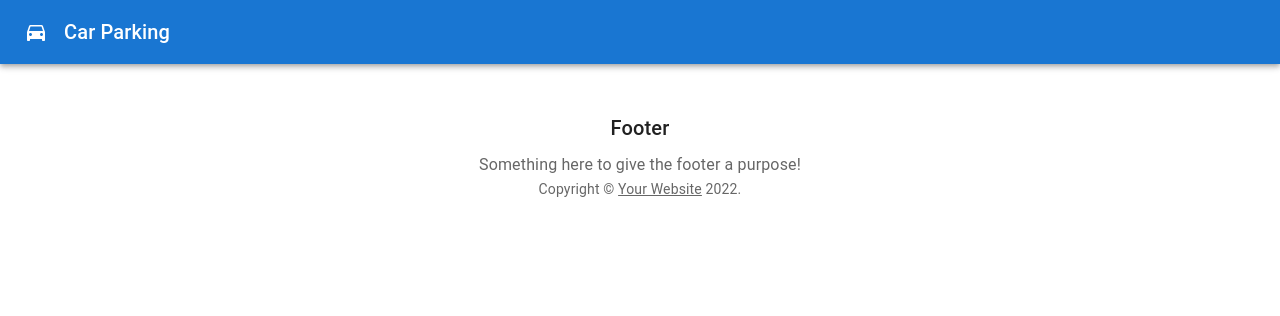
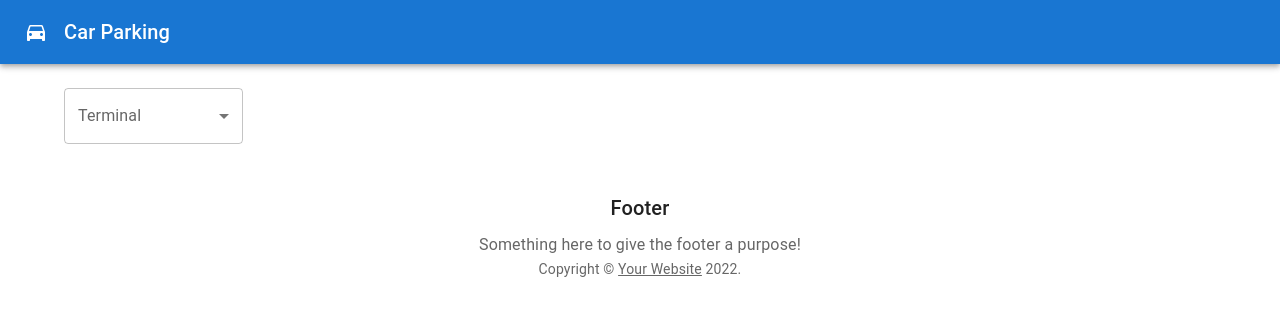
Before and after one commit to edrsn27/parkingv2, a Next.js app: page / in a window 1280 px wide. Shown: the top 316 px of the page. Built offline with nearby package versions, Linux system fonts and the light colour scheme.

Commit message:
terninal

```diff
--- /dev/null
+++ b/components/Terminal/Index.js
@@ -0,0 +1,41 @@
+import * as React from "react";
+import Box from "@mui/material/Box";
+import InputLabel from "@mui/material/InputLabel";
+import MenuItem from "@mui/material/MenuItem";
+import FormControl from "@mui/material/FormControl";
+import Select, { SelectChangeEvent } from "@mui/material/Select";
+
+export default function BasicSelect(props) {
+  const { terminals, setSelectedTerminal } = props;
+  const [input, setInput] = React.useState("");
+  const handleChange = (event) => {
+    setInput(event.target.value);
+    let obj = terminals.find((item) => item.name === event.target.value);
+
+    setSelectedTerminal(obj);
+
+  };
+  return (
+    <Box sx={{ minWidth: 120 }}>
+      <FormControl fullWidth>
+        <InputLabel id="demo-simple-select-label">Terminal</InputLabel>
+        <Select
+          labelId="demo-simple-select-label"
+          id="demo-simple-select"
+          value={input}
+          label="Terminal"
+          onChange={handleChange}
+        >
+          {terminals &&
+            terminals.map((item, index) => {
+              return (
+                <MenuItem key={index} value={item.name}>
+                  {item.name}
+                </MenuItem>
+              );
+            })}
+        </Select>
+      </FormControl>
+    </Box>
+  );
+}
--- a/components/layouts/HomePage.js
+++ b/components/layouts/HomePage.js
@@ -45,7 +45,9 @@ export default function Album(props) {
           </Typography>
         </Toolbar>
       </AppBar>
-      <main>{props.children}</main>
+      <main>
+        <Container fluid="true"> {props.children}</Container>
+      </main>
       {/* Footer */}
       <Box sx={{ bgcolor: "background.paper", p: 6 }} component="footer">
         <Typography variant="h6" align="center" gutterBottom>
--- a/pages/index.js
+++ b/pages/index.js
@@ -1,6 +1,95 @@
+import { useState, useEffect } from "react";
 import Layout from "../components/layouts/HomePage";
+import Terminal from "../components/Terminal/Index";
+import Box from "@mui/material/Box";
+import Paper from "@mui/material/Paper";
+import Grid from "@mui/material/Grid";
 
 export default function Index() {
+  const [terminals, setTerminals] = useState("");
+  const [selectedTerminal, setSelectedTerminal] = useState("");
+  const [parkingSlots, setParkingSlots] = useState("");
+  // Similar to componentDidMount and componentDidUpdate:
+  useEffect(() => {
+    if (!terminals && !parkingSlots) {
+      const terminalData = [
+        {
+          name: "Terminal 1",
+          parkingSlots: [
+            { name: "A1", distance: 1 },
+            { name: "A2", distance: 3 },
+            { name: "A3", distance: 5 },
+            { name: "A4", distance: 7 },
+            { name: "A5", distance: 9 },
+            { name: "A6", distance: 11 },
+            { name: "A7", distance: 13 },
+            { name: "A8", distance: 15 },
+            { name: "A9", distance: 17 },
+            { name: "A10", distance: 19 },
+          ],
+        },
+        {
+          name: "Terminal 2",
+          parkingSlots: [
+            { name: "A1", distance: 11 },
+            { name: "A2", distance: 9 },
+            { name: "A3", distance: 7 },
+            { name: "A4", distance: 5 },
+            { name: "A5", distance: 3 },
+            { name: "A6", distance: 1 },
+            { name: "A7", distance: 3 },
+            { name: "A8", distance: 5 },
+            { name: "A9", distance: 7 },
+            { name: "A10", distance: 9 },
+          ],
+        },
+        {
+          name: "Terminal 3",
+          parkingSlots: [
+            { name: "A1", distance: 19 },
+            { name: "A2", distance: 17 },
+            { name: "A3", distance: 15 },
+            { name: "A4", distance: 13 },
+            { name: "A5", distance: 11 },
+            { name: "A6", distance: 9 },
+            { name: "A7", distance: 7 },
+            { name: "A8", distance: 5 },
+            { name: "A9", distance: 3 },
+            { name: "A10", distance: 1 },
+          ],
+        },
+      ];
+      const parkingSlots = [
+        { name: "A1", isOccupied: false, type: "SP" },
+        { name: "A2", isOccupied: false, type: "MP" },
+        { name: "A3", isOccupied: false, type: "LP" },
+        { name: "A4", isOccupied: false, type: "SP" },
+        { name: "A5", isOccupied: false, type: "MP" },
+        { name: "A6", isOccupied: false, type: "LP" },
+        { name: "A7", isOccupied: false, type: "MP" },
+        { name: "A8", isOccupied: false, type: "LP" },
+        { name: "A9", isOccupied: false, type: "SP" },
+        { name: "A10", isOccupied: false, type: "MP" },
+      ];
 
-  return <Layout></Layout>;
+      setTerminals(terminalData);
+      setParkingSlots(parkingSlots);
+    }
+  }, [terminals, parkingSlots]);
+
+  return (
+    <Layout>
+      <br />
+      <Grid container spacing={2}>
+        <Grid item xs={2}>
+          <Terminal
+            terminals={terminals}
+            setTerminals={setTerminals}
+            selectedTerminal={selectedTerminal}
+            setSelectedTerminal={setSelectedTerminal}
+          />
+        </Grid>
+      </Grid>
+    </Layout>
+  );
 }
```
